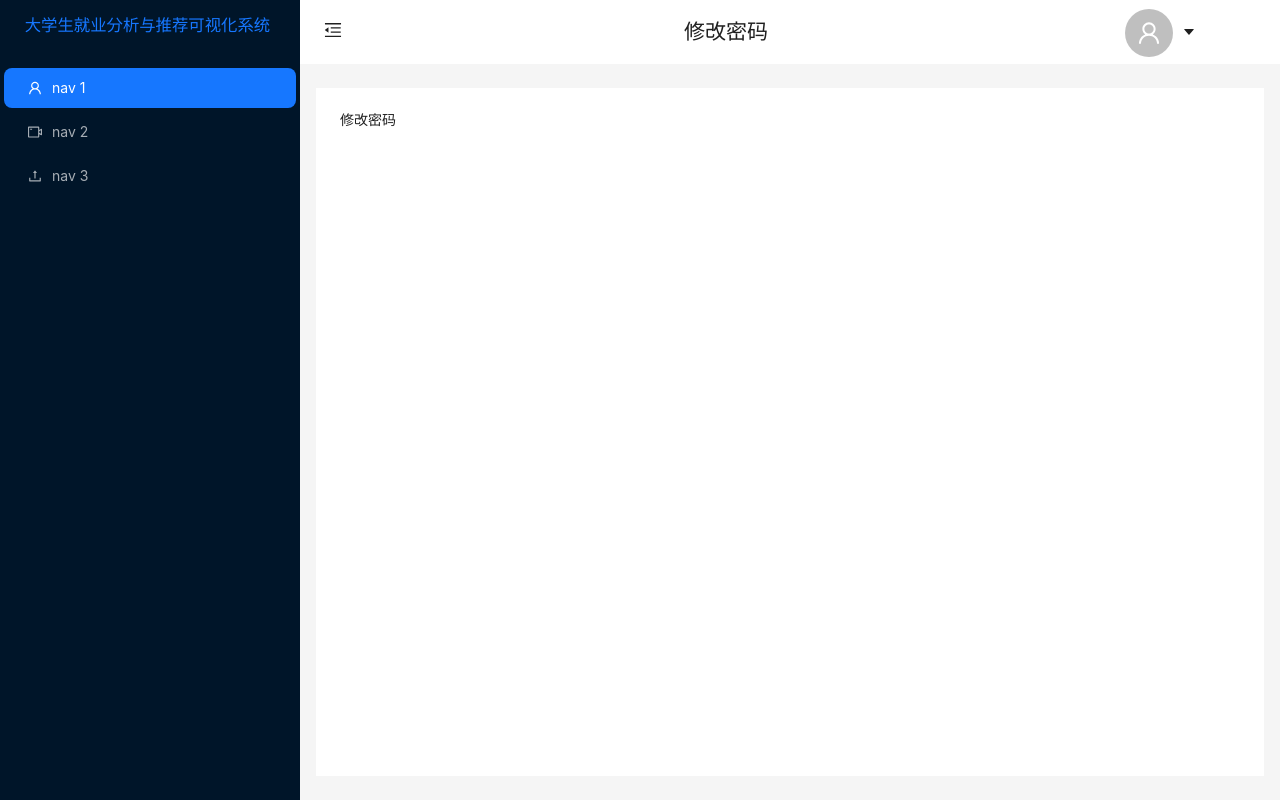
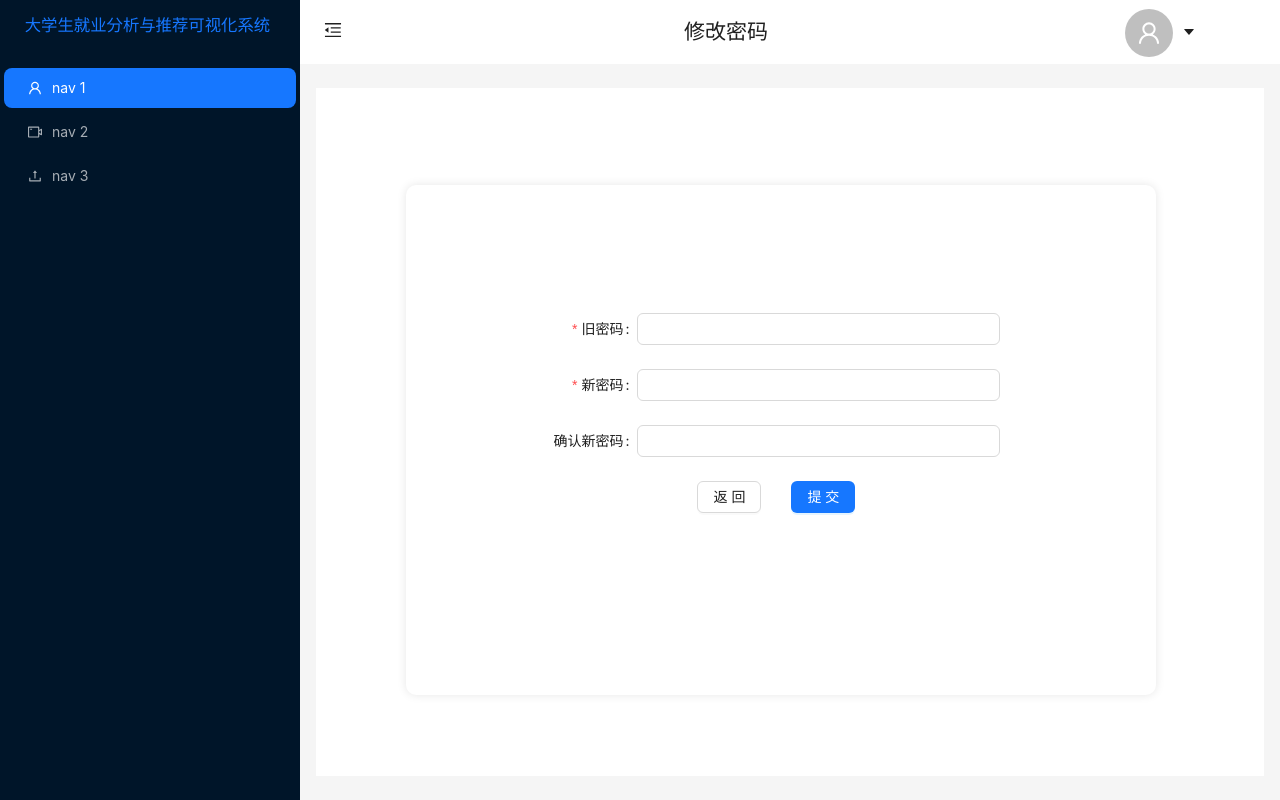
Before and after one commit to zsdadisscy/visualization, a Vue app: page /modifypassword in a window 1280 px wide. Built offline with nearby package versions, Linux system fonts and the light colour scheme.

Commit message:
完成密码修改界面

```diff
--- a/src/views/ModifyPasswordView.vue
+++ b/src/views/ModifyPasswordView.vue
@@ -1,12 +1,44 @@
 <template>
     <MenuComponent :title_text="'修改密码'">
-        修改密码
+        <div class="modify-password-box">
+            <a-form
+                ref="formRef"
+                name="custom-validation"
+                :model="formState"
+                :rules="rules"
+                v-bind="layout"
+                @finish="handleFinish"
+
+                @finishFailed="handleFinishFailed"
+            >
+                <a-form-item has-feedback label="旧密码" name="old_pass">
+                <a-input v-model:value="formState.old_pass" type="password" autocomplete="off" />
+                </a-form-item>
+                <a-form-item has-feedback label="新密码" name="new_pass">
+                <a-input v-model:value="formState.new_pass" type="password" autocomplete="off" />
+                </a-form-item>
+                <a-form-item has-feedback label="确认新密码" name="checkPass">
+                <a-input v-model:value="formState.checkPass" type="password" autocomplete="off" />
+                </a-form-item>
+
+                <a-form-item :wrapper-col="{ span: 14, offset: 4 }">
+
+                <a-button  @click="resetForm" style="margin-left: 60px;">返回</a-button>
+                <a-button type="primary" style="margin-left: 30px" html-type="submit">提交</a-button>
+                </a-form-item>
+            </a-form>
+        </div>
     </MenuComponent>
 </template>
 
 <script>
 
 import MenuComponent from '@/components/MenuComponent.vue';
+import { ref, reactive } from 'vue';
+import router from '@/router/index';
+import $ from 'jquery';
+import { useStore } from 'vuex';
+import { encrypt } from '@/user_function/user';
 
 export default {
     name: 'ModifyPasswordView',
@@ -14,11 +46,139 @@ export default {
         MenuComponent,
     },
     setup() {
+        const store = useStore();
+        const formRef = ref();
+        const formState = reactive({
+            old_pass: '',
+            new_pass: '',
+            checkPass: '',
+        });
+        let reg = /^(?![0-9]+$)(?![a-zA-Z]+$)[0-9A-Za-z]{8,16}$/;
+        const validatePass_old = async (_rule, value) => {
+            if (value === '') {
+                return Promise.reject('请输入旧密码');
+            } else {
+                if (formState.checkPass !== '') {
+                    formRef.value.validateFields('new_pass');
+                }
+                return Promise.resolve();
+            }
+        };
 
+        const validatePass_new = async (_rule, value) => {
+            if (value === '') {
+                return Promise.reject('请输入新密码');
+            } else if (!reg.test(value)){
+                 return Promise.reject('密码不符合规范，密码至少8位，同时包含字母和数字');
+            }
+            else {
+                if (formState.checkPass !== '') {
+                    formRef.value.validateFields('checkPass');
+                }
+                return Promise.resolve();
+            }
+        };
+        const validatePass_confirm = async (_rule, value) => {
+            if (value === '') {
+                return Promise.reject('请再次输入密码');
+            } else if (value !== formState.new_pass) {
+                return Promise.reject("两次密码不一致");
+            } else {
+                return Promise.resolve();
+            }
+        };
+        const rules = {
+        old_pass: [
+        {
+        required: true,
+        validator: validatePass_old,
+        trigger: 'change',
+        },
+        ],
+        new_pass: [
+            {
+            required: true,
+            validator: validatePass_new,
+            trigger: 'change',
+            },
+        ],
+        checkPass: [
+            {
+            validator: validatePass_confirm,
+            trigger: 'change',
+            },
+        ],
+        };
+        const layout = {
+            labelCol: {
+                span: 4,
+            },
+            wrapperCol: {
+                span: 14,
+            },
+        };
+        const handleFinish = values => {
+            let { old_pass, new_pass, checkPass } = values;
+            $.ajax({
+                url: 'http://47.105.178.110:8000/user/mod_passwd',
+                type: 'post',
+                headers: {
+                    'Content-Type': 'application/json',
+                    "Authorization": 'Bearer ' + store.state.user.access,
+                },
+                data: JSON.stringify({
+                    old_password: encrypt(old_pass),
+                    new_password: encrypt(new_pass),
+                    confirm_new_password: encrypt(checkPass),
+                }),
+                success(resp) {
+                    if (resp.result === 'success') {
+                        alert('修改成功');
+                    } else {
+                        alert(resp.msg);
+                    }
+                },
+                error() {
+                    alert('系统错误');
+                }
+            })
+        };
+        const handleFinishFailed = () => {
+
+            alert('请检查输入是否正确')
+        };
+        const resetForm = () => {
+            router.go(-1);
+        };
+
+
+
+        return {
+            formRef,
+            formState,
+            rules,
+            layout,
+            handleFinish,
+            handleFinishFailed,
+            resetForm,
+
+        }
     }
 }
 </script>
 
 <style scoped>
-
+.modify-password-box {
+    position: absolute;
+    top: 55%;
+    left: 61%;
+    width: 750px;
+    padding-top: 10%;
+    height: 510px;
+    padding-left: 10%;
+    transform: translate(-50%, -50%);
+    background-color: #fff;
+    border-radius: 10px;
+    box-shadow: 0 0 10px rgba(0, 0, 0, 0.1);
+}
 </style>
```
